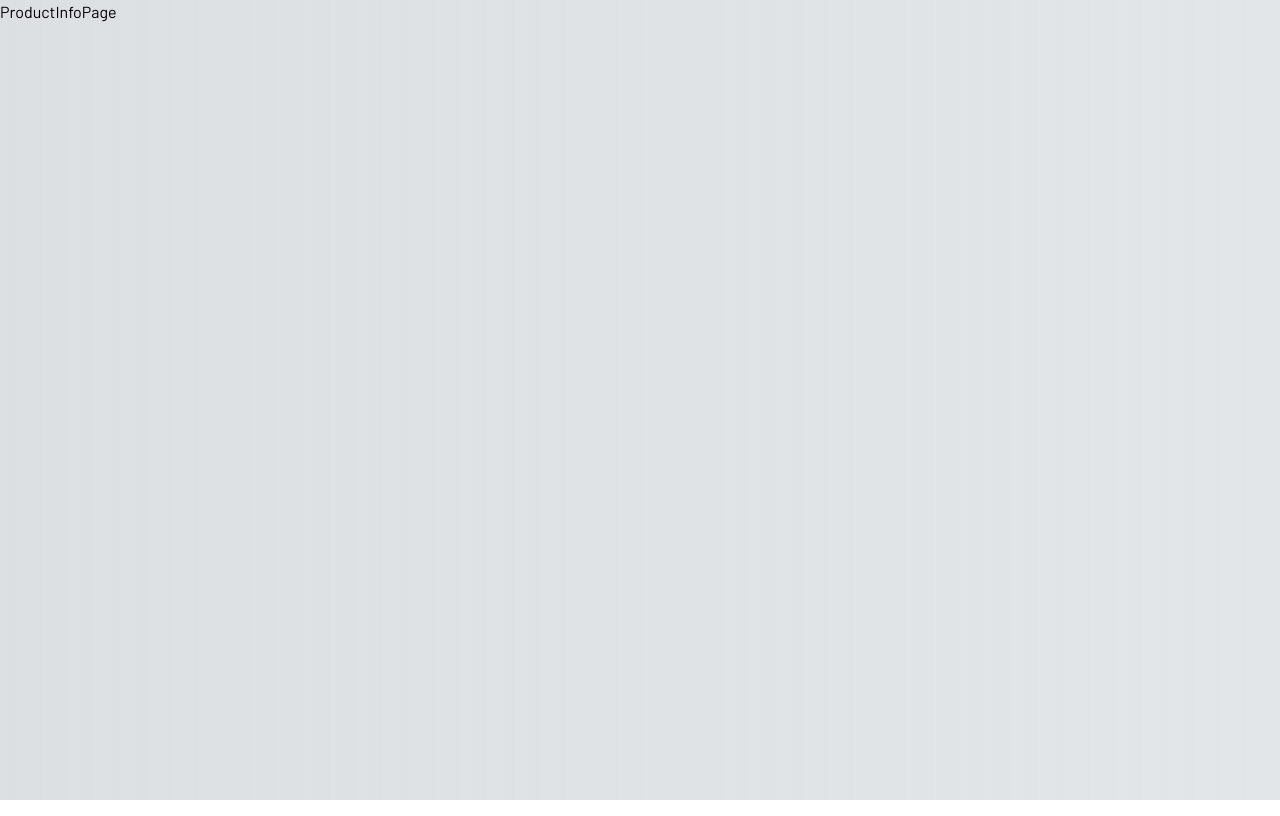
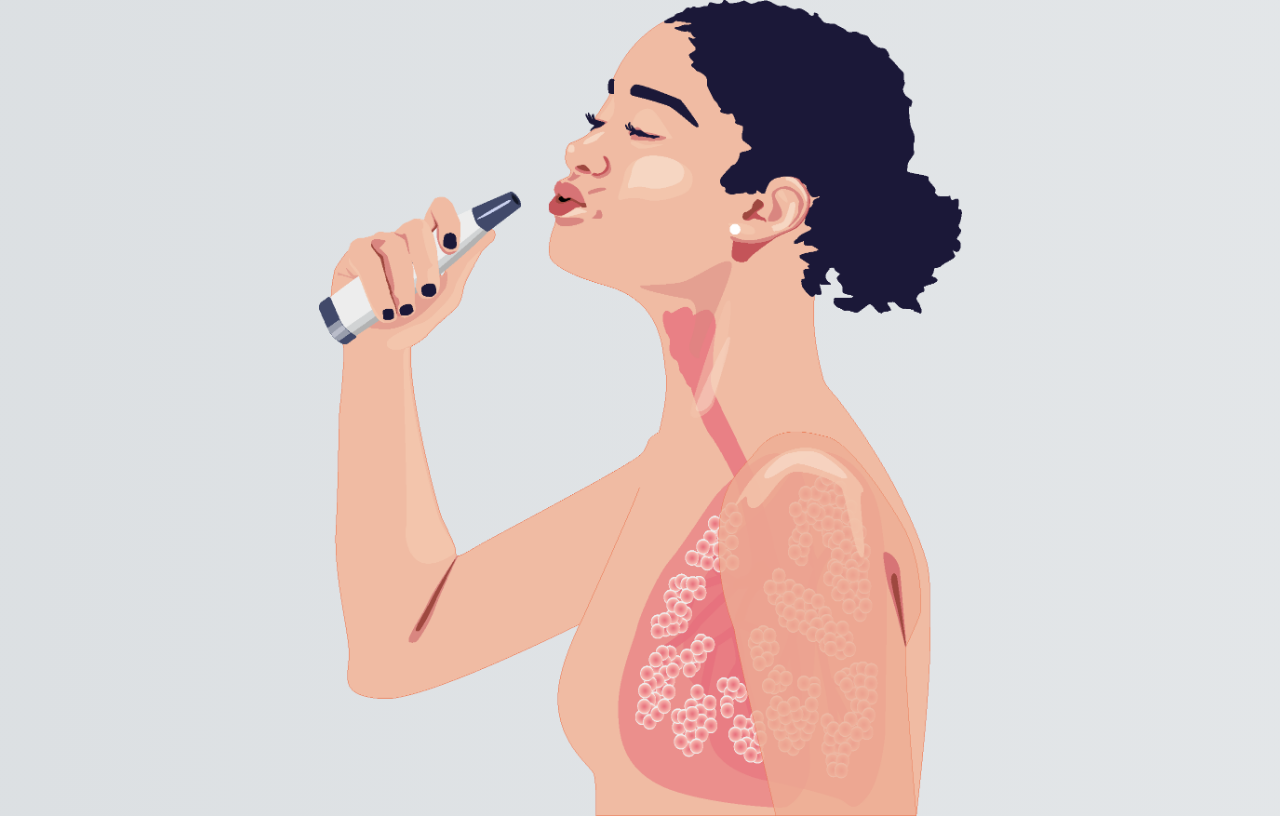
Before and after one commit to Peckiiless/peckiiless-website, a Next.js app: page /product-info in a window 1280 px wide. Built offline with nearby package versions, Linux system fonts and the light colour scheme.

Commit message:
adds product info banner

```diff
--- /dev/null
+++ b/app/product-info/ProductInfoBanner.tsx
@@ -0,0 +1,9 @@
+export default function ProductInfoBanner() {
+  return (
+    <section
+      id="section1"
+      className="bg-productInfoBanner bg-contain bg-center  bg-no-repeat"
+      style={{ height: "51rem" }}
+    ></section>
+  );
+}
--- a/app/product-info/page.tsx
+++ b/app/product-info/page.tsx
@@ -1,7 +1,7 @@
-import React from "react";
+import ProductInfoBanner from "./ProductInfoBanner"
 
 const ProductInfoPage = () => {
-  return <div>ProductInfoPage</div>;
+  return <div><ProductInfoBanner /></div>;
 };
 
 export default ProductInfoPage;
--- a/tailwind.config.js
+++ b/tailwind.config.js
@@ -28,6 +28,7 @@ module.exports = {
       backgroundImage: {
         healthcare: "url('/adam.png')",
         productInfo: "url('/product.png')",
+        productInfoBanner: "url('/blowing.png')",
       },
     },
   },
```
Also changed, not shown: public/blowing.png (added).
